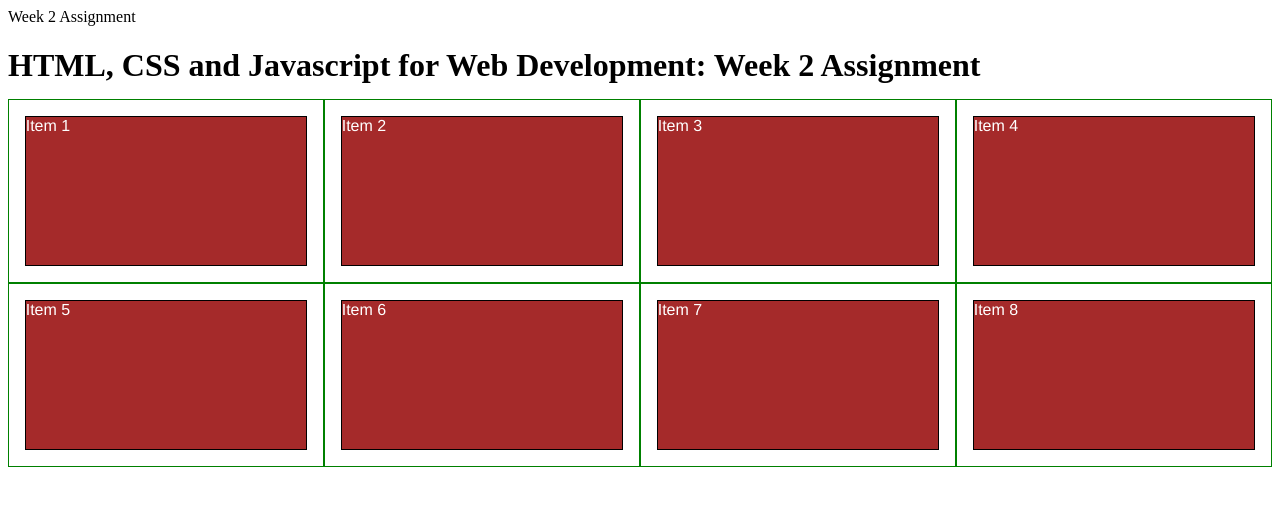
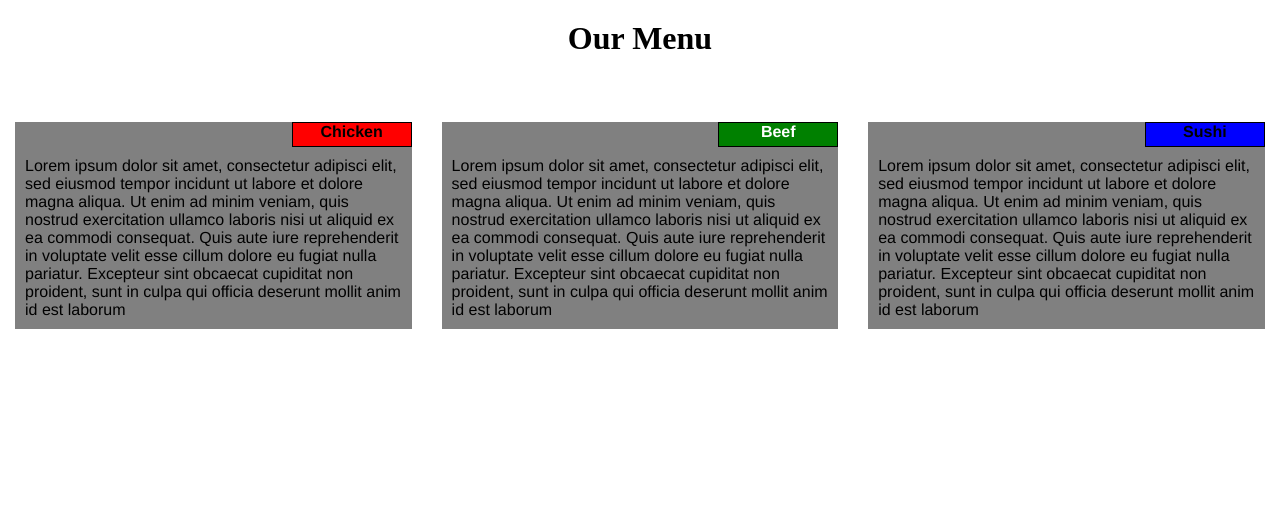
Before and after one commit to jankivin/hcj_for_wd, a plain HTML site: page wk2/index.html in a window 1280 px wide. Drawn offline with Linux system fonts and the light colour scheme.

Commit message:
Assignment 2 version 1.0

```diff
--- a/wk2/css/style.css
+++ b/wk2/css/style.css
@@ -1,20 +1,67 @@
 /********** Base styles **********/
 * {
   box-sizing: border-box;
-}
-h1 {
-  margin-bottom: 15px;
+  margin: 0;
+  padding: 0;
 }
 
-p {
+h1 {
+  margin-top: 20px;
+  margin-bottom: 50px;
+  text-align: center;
+}
+
+div {
+  background-color: grey;
+}
+
+p#style1 {
+  background-color: grey;
+  width: 100%;
+  height: 100%;
+  margin-left: auto;
+  font-family: Helvetica;
+  color: black;
+  padding: 10px;
+}
+
+p#style2 {
+  position: relative;
   border: 1px solid black;
-  background-color: #A52A2A;
-  width: 90%;
-  height: 150px;
-  margin-right: auto;
+  background-color: red;
+  width: 120px;
+  height: 25px;
+  margin-left: auto;
+  font-family: Helvetica;
+  color: black;
+  text-align: center;
+  font-weight: bold;
+}
+
+p#style3 {
+  position: relative;
+  border: 1px solid black;
+  background-color: green;
+  width: 120px;
+  height: 25px;
   margin-left: auto;
   font-family: Helvetica;
   color: white;
+  text-align: center;
+  font-weight: bold;
+}
+
+p#style4 {
+  position: relative;
+  border: 1px solid black;
+  background-color: blue;
+  width: 120px;
+  height: 25px;
+  margin-left: auto;
+  font-family: Helvetica;
+  color: black;
+  text-align: center;
+  font-weight: bold;
 }
 
 /* Simple Responsive Framework. */
@@ -22,11 +69,11 @@ p {
   width: 100%;
 }
 
-/********** Large devices only **********/
-@media (min-width: 1200px) {
+/********** Desktop view version **********/
+@media (min-width: 992px) {
   .col-lg-1, .col-lg-2, .col-lg-3, .col-lg-4, .col-lg-5, .col-lg-6, .col-lg-7, .col-lg-8, .col-lg-9, .col-lg-10, .col-lg-11, .col-lg-12 {
     float: left;
-    border: 1px solid green;
+    border: 15px solid white;
   }
   .col-lg-1 {
     width: 8.33%;
@@ -66,11 +113,11 @@ p {
   }
 }
 
-/********** Medium devices only **********/
-@media (min-width: 992px) and (max-width: 1199px) {
+/********** Tablet view version **********/
+@media (min-width: 768px) and (max-width: 991px) {
   .col-md-1, .col-md-2, .col-md-3, .col-md-4, .col-md-5, .col-md-6, .col-md-7, .col-md-8, .col-md-9, .col-md-10, .col-md-11, .col-md-12 {
     float: left;
-    border: 1px solid green;
+    border: 10px solid white;
   }
   .col-md-1 {
     width: 8.33%;
@@ -109,3 +156,47 @@ p {
     width: 100%;
   }
 }
+
+/********** Mobile view version **********/
+@media (max-width: 767px) {
+  .col-sd-1, .col-sd-2, .col-sd-3, .col-sd-4, .col-sd-5, .col-sd-6, .col-sd-7, .col-sd-8, .col-sd-9, .col-sd-10, .col-sd-11, .col-sd-12 {
+    float: left;
+    border: 10px solid white;
+  }
+  .col-sd-1 {
+    width: 8.33%;
+  }
+  .col-sd-2 {
+    width: 16.66%;
+  }
+  .col-sd-3 {
+    width: 25%;
+  }
+  .col-sd-4 {
+    width: 33.33%;
+  }
+  .col-sd-5 {
+    width: 41.66%;
+  }
+  .col-sd-6 {
+    width: 50%;
+  }
+  .col-sd-7 {
+    width: 58.33%;
+  }
+  .col-sd-8 {
+    width: 66.66%;
+  }
+  .col-sd-9 {
+    width: 74.99%;
+  }
+  .col-sd-10 {
+    width: 83.33%;
+  }
+  .col-sd-11 {
+    width: 91.66%;
+  }
+  .col-sd-12 {
+    width: 100%;
+  }
+}
--- a/wk2/index.html
+++ b/wk2/index.html
@@ -1,23 +1,18 @@
 <!DOCTYPE html>
 <html>
 <head>
-	<meta charset="utf-8">
-	<meta name="viewport" content="width=device-width, initial-scale=1"
-	<title>Week 2 Assignment</title>
-	<link rel="stylesheet" type="text/css" href="css/style.css">
+<meta charset="utf-8">
+<meta name="viewport" content="width=device-width, initial-scale=1">
+<title>Week 2 Assignment</title>
+<link rel="stylesheet" type="text/css" href="css/style.css">
 </head>
 
 <body>
-	<h1>HTML, CSS and Javascript for Web Development: Week 2 Assignment</h1>
+<h1>Our Menu</h1>
 <div class="row">
-  <div class="col-lg-3 col-md-6"><p>Item 1</p></div>
-  <div class="col-lg-3 col-md-6"><p>Item 2</p></div>
-  <div class="col-lg-3 col-md-6"><p>Item 3</p></div>
-  <div class="col-lg-3 col-md-6"><p>Item 4</p></div>
-  <div class="col-lg-3 col-md-6"><p>Item 5</p></div>
-  <div class="col-lg-3 col-md-6"><p>Item 6</p></div>
-  <div class="col-lg-3 col-md-6"><p>Item 7</p></div>
-  <div class="col-lg-3 col-md-6"><p>Item 8</p></div>
+  <div class="col-lg-4 col-md-6 col-sd-12"><p id="style2">Chicken</p><p id="style1">Lorem ipsum dolor sit amet, consectetur adipisci elit, sed eiusmod tempor incidunt ut labore et dolore magna aliqua. Ut enim ad minim veniam, quis nostrud exercitation ullamco laboris nisi ut aliquid ex ea commodi consequat. Quis aute iure reprehenderit in voluptate velit esse cillum dolore eu fugiat nulla pariatur. Excepteur sint obcaecat cupiditat non proident, sunt in culpa qui officia deserunt mollit anim id est laborum</p></div>
+  <div class="col-lg-4 col-md-6 col-sd-12"><p id="style3">Beef</p><p id="style1">Lorem ipsum dolor sit amet, consectetur adipisci elit, sed eiusmod tempor incidunt ut labore et dolore magna aliqua. Ut enim ad minim veniam, quis nostrud exercitation ullamco laboris nisi ut aliquid ex ea commodi consequat. Quis aute iure reprehenderit in voluptate velit esse cillum dolore eu fugiat nulla pariatur. Excepteur sint obcaecat cupiditat non proident, sunt in culpa qui officia deserunt mollit anim id est laborum</p></div>
+  <div class="col-lg-4 col-md-12 col-sd-12"><p id="style4">Sushi</p><p id="style1">Lorem ipsum dolor sit amet, consectetur adipisci elit, sed eiusmod tempor incidunt ut labore et dolore magna aliqua. Ut enim ad minim veniam, quis nostrud exercitation ullamco laboris nisi ut aliquid ex ea commodi consequat. Quis aute iure reprehenderit in voluptate velit esse cillum dolore eu fugiat nulla pariatur. Excepteur sint obcaecat cupiditat non proident, sunt in culpa qui officia deserunt mollit anim id est laborum</p></div>
 </div>
 
 </body>
```
